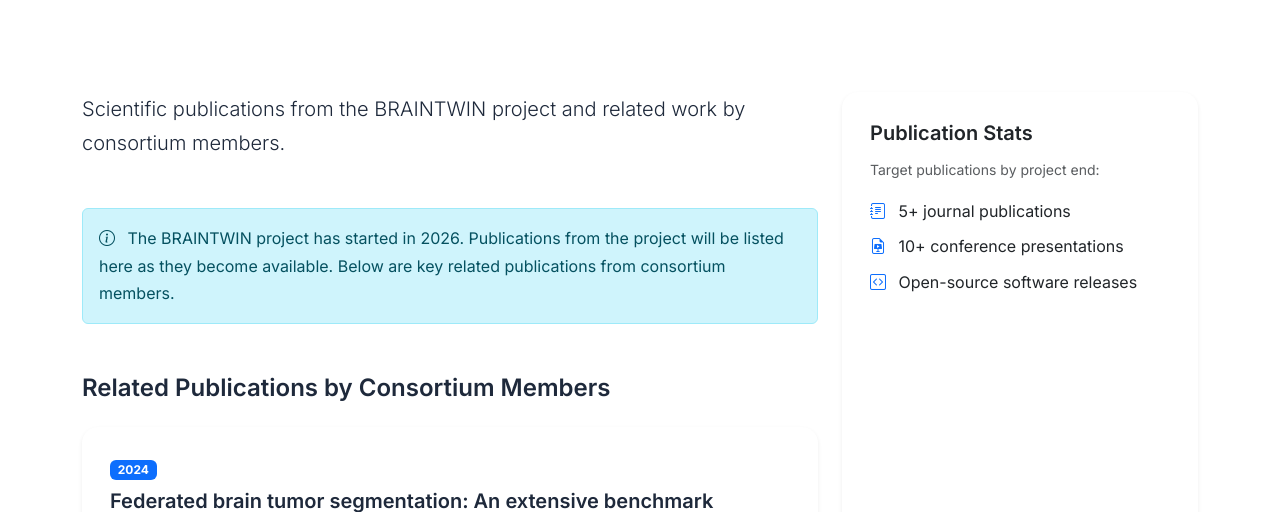
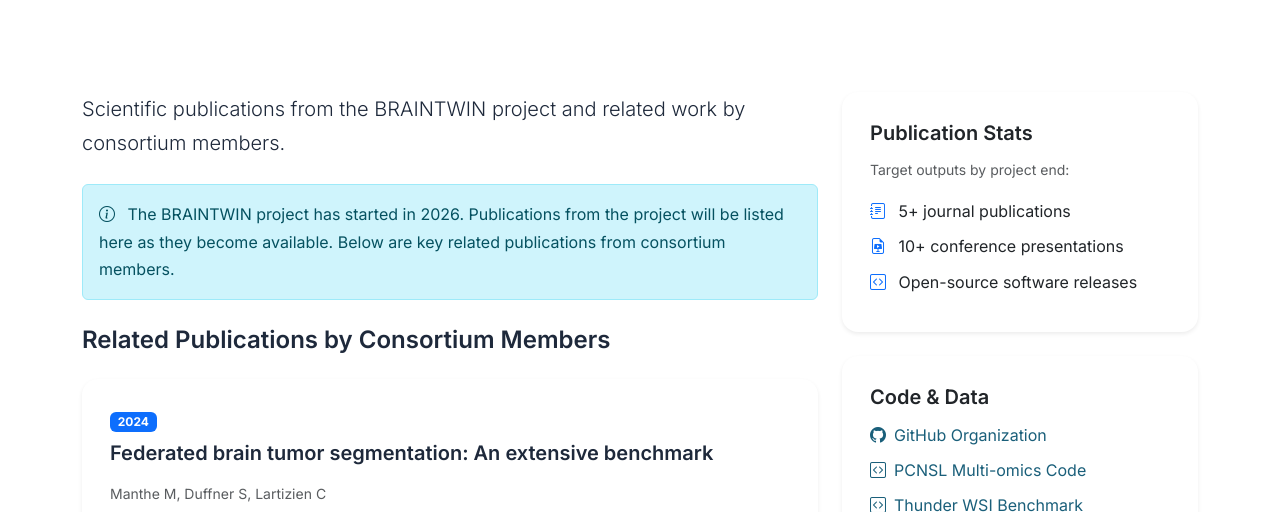
Before and after one commit to braintwin2026/BRAINTWIN, a Jekyll site: the page built from publications.md, in a window 1280 px wide and 900 px high, cut to the strip 388-900 px from the top of the window. Built offline with Jekyll 4.4.1, drawn with Linux system fonts in a browser that asks for light colours.

Commit message:
Update publications.md

```diff
--- a/publications.md
+++ b/publications.md
@@ -20,13 +20,19 @@
 <!-- Publications -->
 <section class="section">
   <div class="container">
-    <div class="row">
+    <!-- Stable layout (same pattern as About/News) -->
+    <div class="row g-4 align-items-start">
+
+      <!-- Main content -->
       <div class="col-lg-8">
-        <p class="lead mb-5">Scientific publications from the BRAINTWIN project and related work by consortium members.</p>
+        <p class="lead mb-4">
+          Scientific publications from the BRAINTWIN project and related work by consortium members.
+        </p>
 
-        <div class="alert alert-info mb-5">
+        <div class="alert alert-info mb-4">
           <i class="bi bi-info-circle me-2"></i>
-          The BRAINTWIN project has started in 2026. Publications from the project will be listed here as they become available. Below are key related publications from consortium members.
+          The BRAINTWIN project has started in 2026. Publications from the project will be listed here as they become available.
+          Below are key related publications from consortium members.
         </div>
 
         <h3 class="mb-4">Related Publications by Consortium Members</h3>
@@ -106,7 +112,8 @@
         </div>
 
         <h3 class="mb-4 mt-5">Search Publications</h3>
-        <p>Find more publications from BRAINTWIN consortium members:</p>
+        <p class="mb-3">Find more publications from BRAINTWIN consortium members:</p>
+
         <div class="d-flex flex-wrap gap-2">
           <a href="https://hal.science/search/index?q=braintwin" target="_blank" rel="noopener" class="btn btn-outline-primary">
             <i class="bi bi-search me-2"></i>Search on HAL
@@ -120,12 +127,13 @@
         </div>
       </div>
 
-      <!-- Sidebar -->
+      <!-- Sidebar (right column) -->
       <div class="col-lg-4">
+        <!-- Publication Stats (top) -->
         <div class="card border-0 shadow-sm mb-4">
           <div class="card-body">
             <h5 class="card-title">Publication Stats</h5>
-            <p class="text-muted small">Target publications by project end:</p>
+            <p class="text-muted small mb-3">Target outputs by project end:</p>
             <ul class="list-unstyled mb-0">
               <li class="mb-2"><i class="bi bi-journal-text text-primary me-2"></i> 5+ journal publications</li>
               <li class="mb-2"><i class="bi bi-file-earmark-slides text-primary me-2"></i> 10+ conference presentations</li>
@@ -134,6 +142,7 @@
           </div>
         </div>
 
+        <!-- Code & Data (directly below Publication Stats) -->
         <div class="card border-0 shadow-sm mb-4">
           <div class="card-body">
             <h5 class="card-title">Code & Data</h5>
@@ -157,6 +166,7 @@
           </div>
         </div>
 
+        <!-- Submit Publication (bottom) -->
         <div class="card border-0 bg-primary text-white">
           <div class="card-body">
             <h5 class="card-title text-white">Submit Publication</h5>
@@ -165,6 +175,8 @@
           </div>
         </div>
       </div>
+      <!-- /Sidebar -->
+
     </div>
   </div>
 </section>
```
